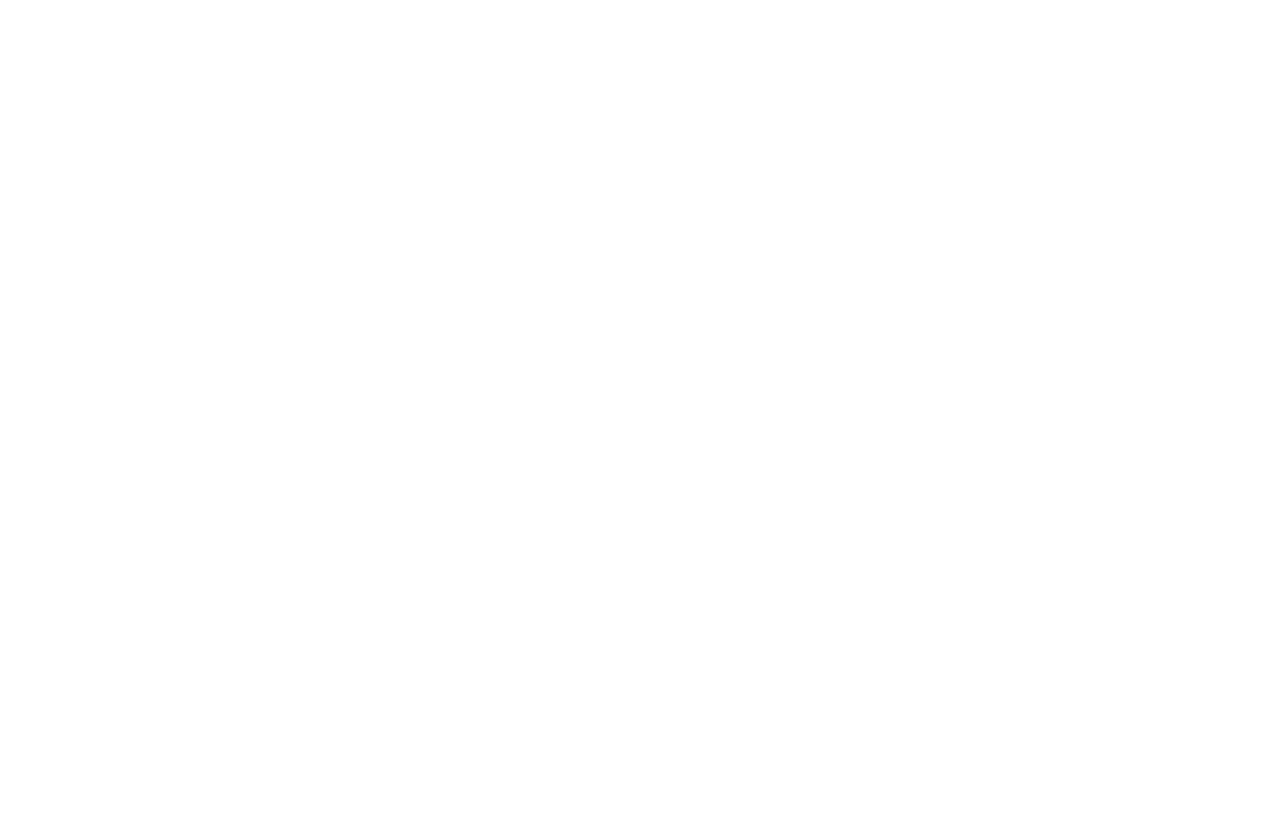
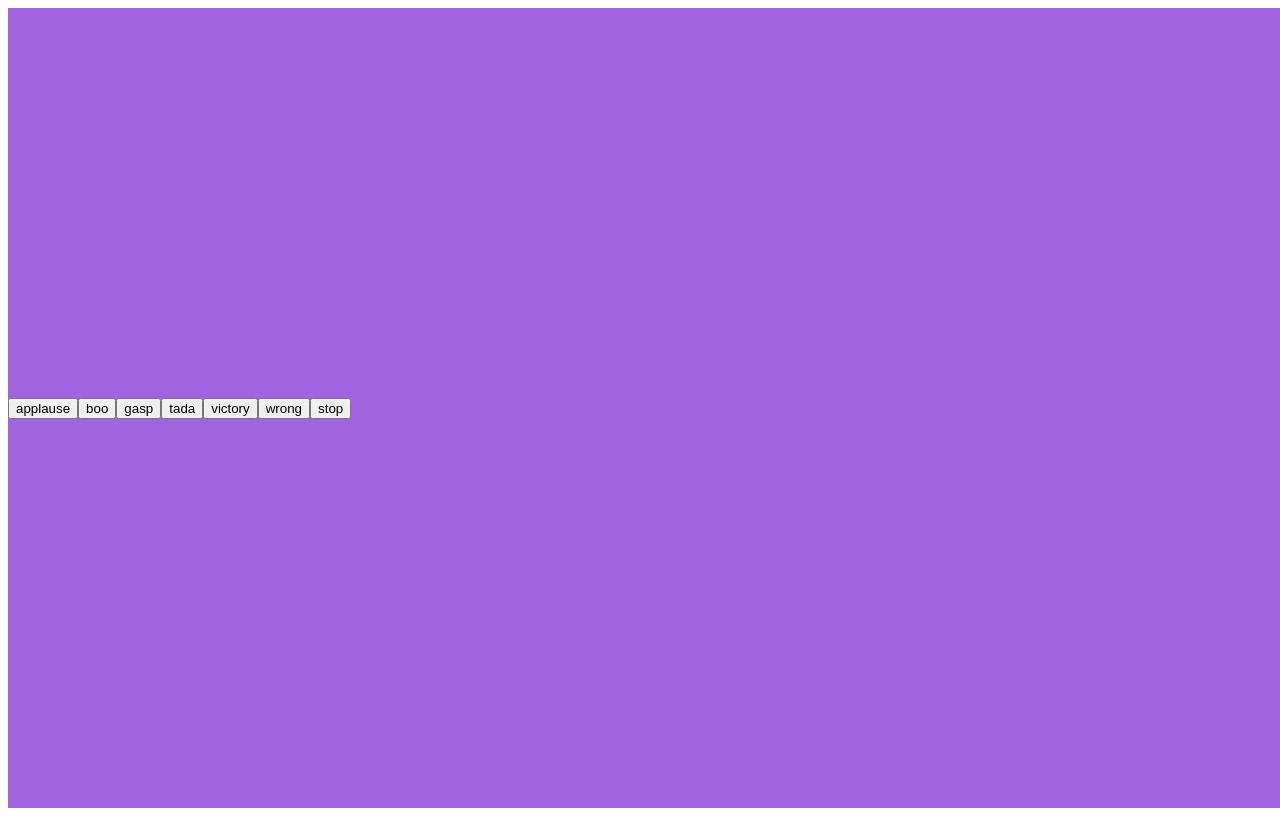
Before and after one commit to acciojob/Soundbar-Alkeshkumar94, a website: page main.html in a window 1280 px wide. Drawn offline with Linux system fonts and the light colour scheme.

Commit message:
created a submission

```diff
--- a/main.html
+++ b/main.html
@@ -8,6 +8,17 @@
 
 <body>
 	<!-- the entire body must be written by student -->
+	<div id="buttons">
+
+		<div><button class="btn">applause</button></div>
+		<div><button class="btn">boo</button></div>
+		<div><button class="btn">gasp</button></div>
+		<div><button class="btn">tada</button></div>
+		<div><button class="btn">victory</button></div>
+		<div><button class="btn">wrong</button></div>
+		<div><button class="stop">stop</button></div>
+
+	</div>
     <script type="text/javascript" src="./script.js">
 </script>
 
--- a/styles.css
+++ b/styles.css
@@ -1 +1,13 @@
 /*  your css code here. If applicable */
+#buttons{
+	background-color:#a164df;
+	width:100vw;
+	height:100vh;
+	display:flex;
+	align-items:center;
+}
+.btn{
+	display:block;
+	justify-content:space-between;
+	le
+}
```
